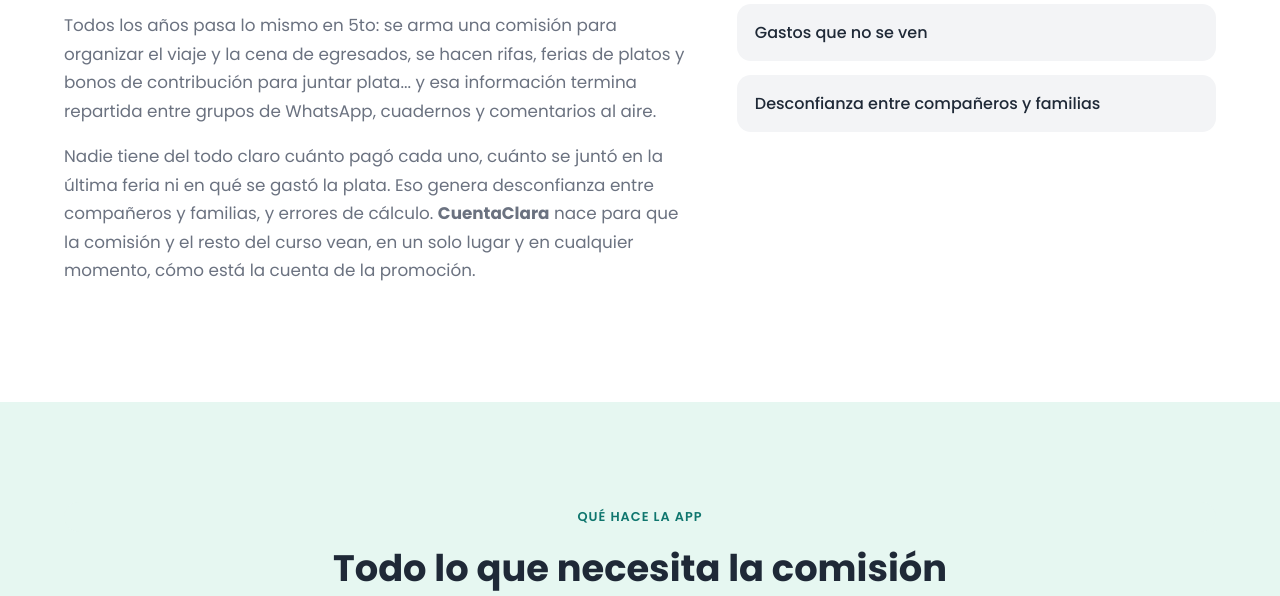
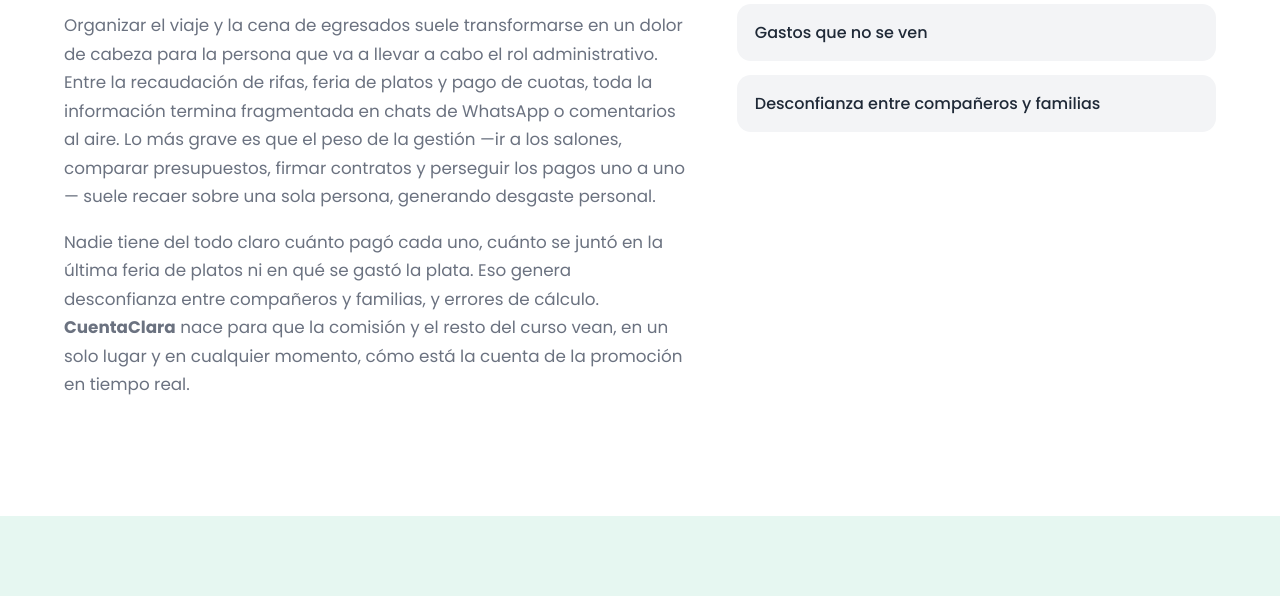
Before and after one commit to vikonkon/EDI_Britos_Agostini_Aguero, a plain HTML site: page index.html in a window 1280 px wide. Shown: the part 698-1294 px from the top of the page. Drawn offline with Linux system fonts and the light colour scheme.

Commit message:
modificación de texto en propuesta

```diff
--- a/index.html
+++ b/index.html
@@ -43,15 +43,17 @@
                     <span class="eyebrow">La propuesta</span>
                     <h2 class="section-title">Cuentas claras, decisiones compartidas.</h2>
                     <p class="section-description">
-                        Todos los años pasa lo mismo en 5to: se arma una comisión para organizar el viaje y la cena de
-                        egresados, se hacen rifas, ferias de platos y bonos de contribución para juntar plata... y esa
-                        información termina repartida entre grupos de WhatsApp, cuadernos y comentarios al aire.
+                        Organizar el viaje y la cena de egresados suele transformarse en un dolor de cabeza para la persona
+                        que va a llevar a cabo el rol administrativo. Entre la recaudación de rifas, feria de platos y pago de cuotas,
+                        toda la información termina fragmentada en chats de WhatsApp o comentarios al aire. Lo más grave es
+                        que el peso de la gestión —ir a los salones, comparar presupuestos, firmar contratos y perseguir
+                        los pagos uno a uno— suele recaer sobre una sola persona, generando desgaste personal.
                     </p>
                     <p class="section-description">
-                        Nadie tiene del todo claro cuánto pagó cada uno, cuánto se juntó en la última feria ni en qué
+                        Nadie tiene del todo claro cuánto pagó cada uno, cuánto se juntó en la última feria de platos ni en qué
                         se gastó la plata. Eso genera desconfianza entre compañeros y familias, y errores de cálculo.
                         <strong>CuentaClara</strong> nace para que la comisión y el resto del curso vean, en un solo
-                        lugar y en cualquier momento, cómo está la cuenta de la promoción.
+                        lugar y en cualquier momento, cómo está la cuenta de la promoción en tiempo real.
                     </p>
                 </div>
                 <ul class="problema-lista">
```
